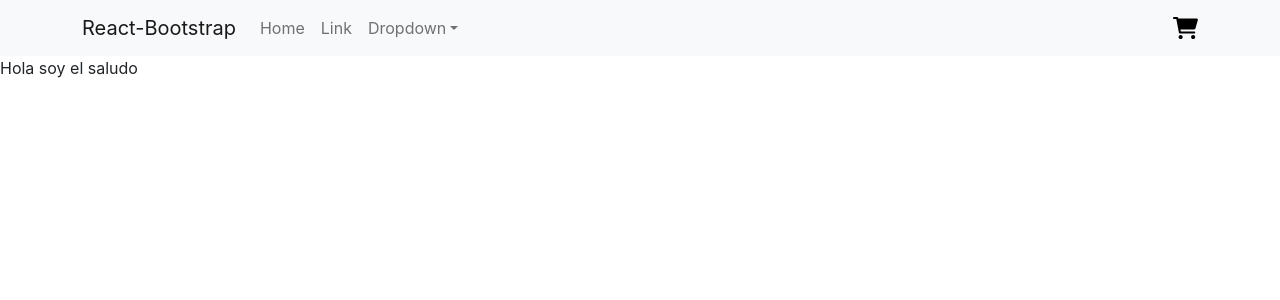
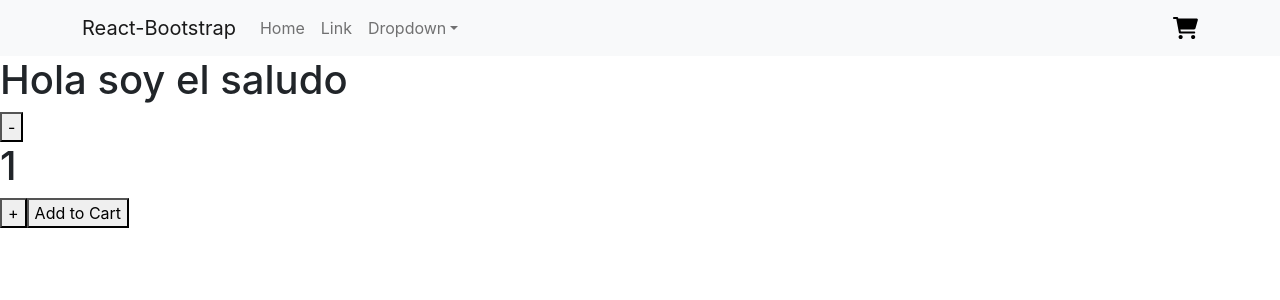
Before and after one commit to acbruschini/reactCourse, a React (Vite) app: page / in a window 1280 px wide. Shown: the top 300 px of the page. Built offline with nearby package versions, Linux system fonts and the light colour scheme.

Commit message:
Desafio 04

```diff
--- /dev/null
+++ b/src/components/ItemCount/ItemCount.jsx
@@ -0,0 +1,23 @@
+import React, { useState } from "react";
+
+export default function ItemCount ({stockInit, initial, onAdd}) {
+    const [stock, setStock] = useState(stockInit);
+    const [count, setCount] = useState(initial);
+
+    function add (){
+        count < stock ? setCount(count + 1) : null;
+    }
+
+    function subs (){
+        count > initial ? setCount(count - 1) : null;
+    }
+
+    return (
+        <>
+            <button onClick={subs}>-</button>
+            <h1>{count}</h1>
+            <button onClick={add}>+</button>
+            <button onClick={() => onAdd(count)}>Add to Cart</button>
+        </>
+    )
+}
--- a/src/components/ItemListContainer/ItemListContainer.jsx
+++ b/src/components/ItemListContainer/ItemListContainer.jsx
@@ -1,9 +1,14 @@
 import React from 'react';
+import ItemCount from '../ItemCount/ItemCount';
+import onAdd from '../../helpers/onAdd';
 
 export const ItemListContainer = (props) => {
     const { greeting} = props;
   return (
-    <div>{greeting}</div>
+    <>
+      <h1>{greeting}</h1>
+      <ItemCount stockInit={5} initial={1} onAdd={onAdd}/>
+    </>
   )
 }
 
--- /dev/null
+++ b/src/helpers/onAdd.js
@@ -0,0 +1,4 @@
+export default function onAdd(cantidad)
+{
+  console.log(cantidad)
+}
```
